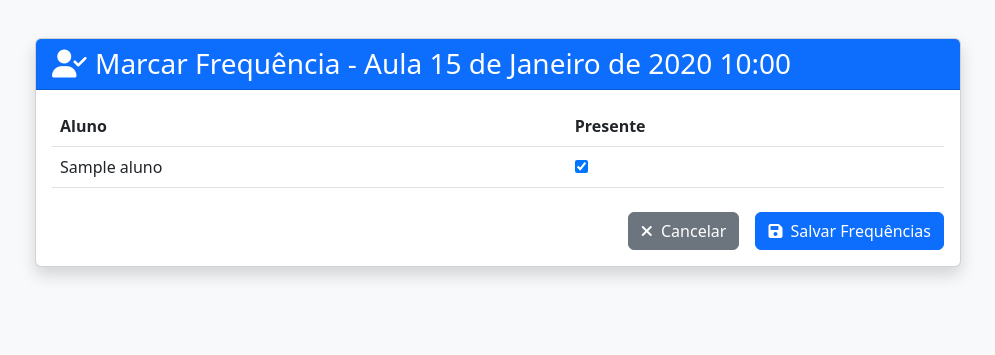
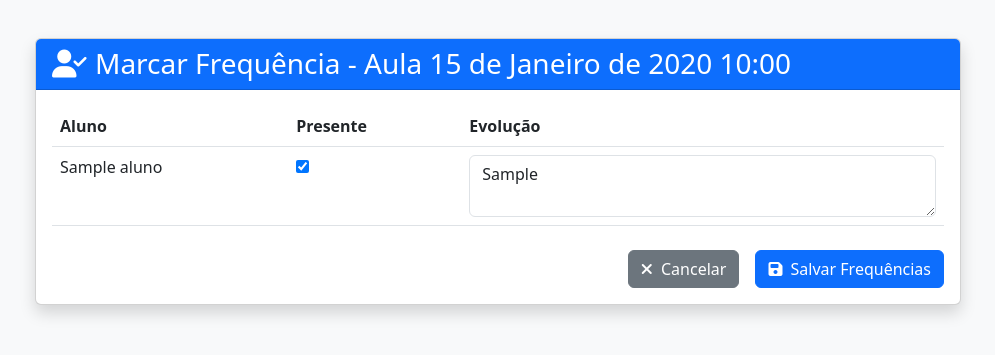
Before and after one commit to virlaniacanuto12/estudio_pilates, a Django app: page /studio/aulas/1/frequencia/ in a window 1280 px wide. Shown: the part 56-411 px from the top of the page, without its empty margins (142-1137 px from the left). Run offline with Django 5.2, Linux system fonts and the light colour scheme; tables that the repository leaves empty hold one stand-in row (values such as "Sample post"); some libraries are stand-ins or nearby versions.

Commit message:
refactor: adaptar tela de frequência para uso de formset com AulaAluno #99

```diff
--- a/studio/templates/studio/aula/frequencia_aula.html
+++ b/studio/templates/studio/aula/frequencia_aula.html
@@ -23,6 +23,7 @@
                                 <tr>
                                     <th>Aluno</th>
                                     <th>Presente</th>
+                                    <th>Evolução</th>
                                 </tr>
                             </thead>
                             <tbody>
@@ -30,6 +31,9 @@
                                 <tr>
                                     <td>{{ form.instance.aluno.nome }}</td>
                                     <td>{{ form.frequencia }}</td>
+                                    <td>
+                                        <textarea name="{{ form.prefix }}-evolucao_na_aula" class="form-control" rows="2" {% if not form.instance.frequencia %}disabled{% endif %}>{{ form.instance.evolucao_na_aula }}</textarea>
+                                    </td>
                                 </tr>
                                 {% endfor %}
                             </tbody>
```
